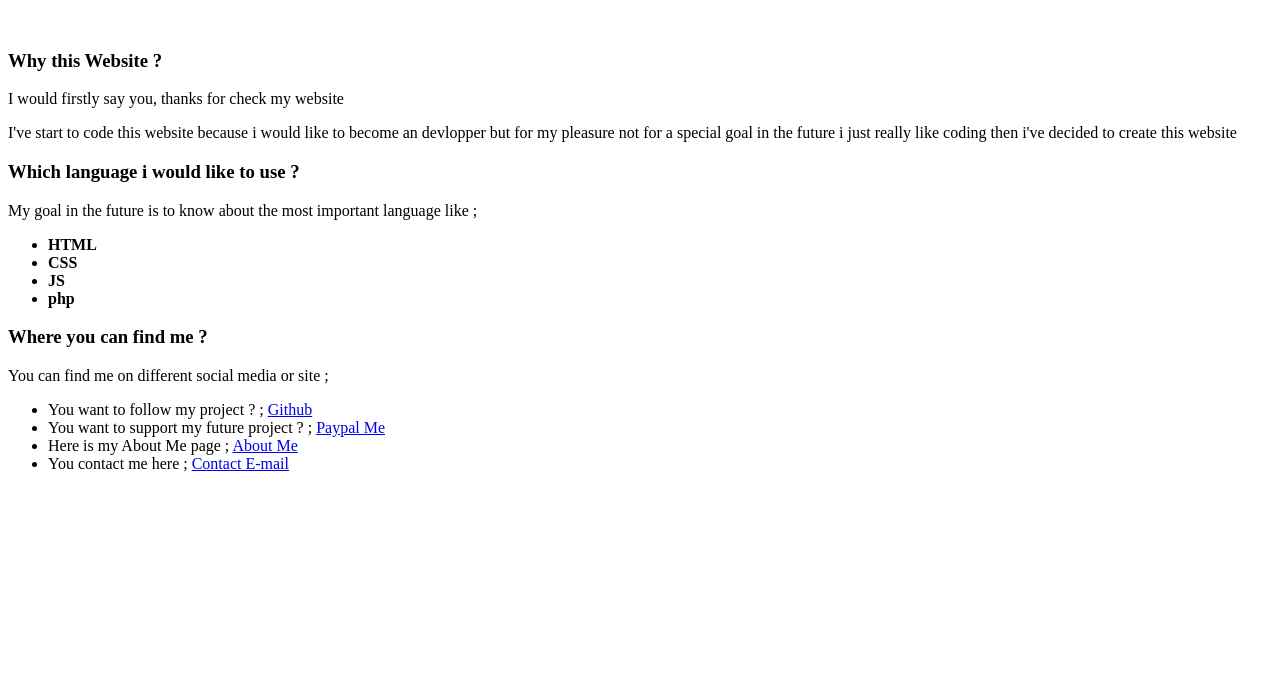
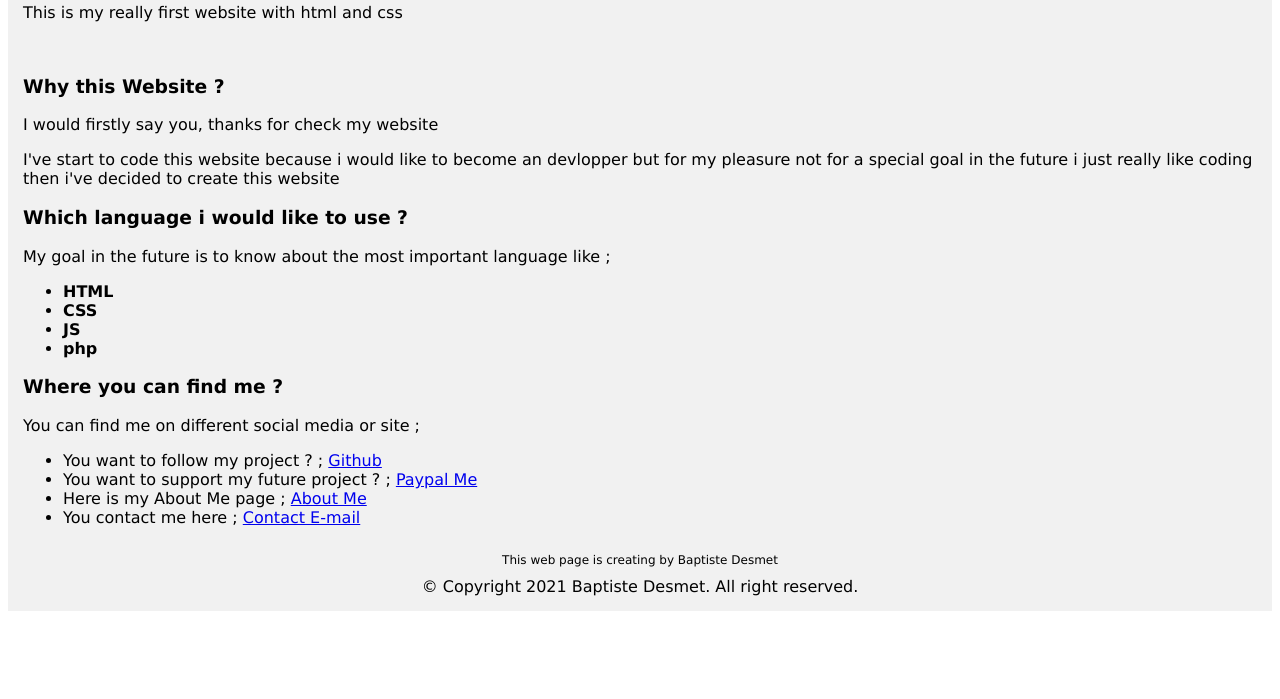
Before and after one commit to Baba-IF/bdesmet-web.github.io, a plain HTML site: page index.html in a window 1280 px wide. Shown: the part 101-800 px from the top of the page. Drawn offline with Linux system fonts and the light colour scheme.

Commit message:
Udpate of index.html
Udpate

```diff
--- a/index.html
+++ b/index.html
@@ -1,10 +1,16 @@
 <!DOCTYPE html>
 <html>
+
 <head>
 	<meta charset="utf-8">
 	<title>Baptiste Desmet - WEB</title>
+	<link rel="stylesheet" href="style.css">
 </head>
-	<body>
+
+<body style="font-family:Verdana;">
+
+	<div style="background-color:#f1f1f1;padding:15px;">
+
 		<h1> Welcome to my site ! </h1>
 
 		<p> This is my really first website with html and css </p> <br />
@@ -12,7 +18,8 @@
 		<h3> Why this Website ? </h3>
 
 		<p> I would firstly say you, thanks for check my website </p>
-		<p> I've start to code this website because i would like to become an devlopper but for my pleasure not for a special goal in the future i just really like coding then i've decided to create this website </p>
+		<p> I've start to code this website because i would like to become an devlopper but for my pleasure not for a
+			special goal in the future i just really like coding then i've decided to create this website </p>
 		<h3> Which language i would like to use ? </h3>
 		<p> My goal in the future is to know about the most important language like ; </p>
 
@@ -26,14 +33,27 @@
 		<h3> Where you can find me ? </h3>
 		<P> You can find me on different social media or site ; </P>
 		<ul>
-			<li> You want to follow my project ? ; <a href="https://github.com/IFFR-Baba/first-website" target="_blank"> Github
+			<li> You want to follow my project ? ; <a href="https://github.com/IFFR-Baba/first-website" target="_blank">
+					Github
 				</a> </li>
-			<li> You want to support my future project ? ; <a href="https://paypal.me/babadsmt?locale.x=fr_FR"> Paypal Me </a></li>
+			<li> You want to support my future project ? ; <a href="https://paypal.me/babadsmt?locale.x=fr_FR"> Paypal
+					Me </a></li>
 			<li> Here is my About Me page ; <a href="about.html"> About Me </a></li>
 			<li> You contact me here ; <a href="mailto:baptistedesmet.contact@gmail.com"> Contact E-mail </a>
 			</li>
 
 		</ul>
 
+		<div style="background-color:#f1f1f1;text-align:center;padding:10px;margin-top:7px;font-size:12px;"> This web page is creating by Baptiste Desmet</div>
+
 </body>
+<footer>
+
+	<div align=center>
+
+		© Copyright 2021 Baptiste Desmet. All right reserved.
+
+	</div>
+</footer>
+
 </html>
```
Lines whose indentation alone changed are shown as unchanged.
